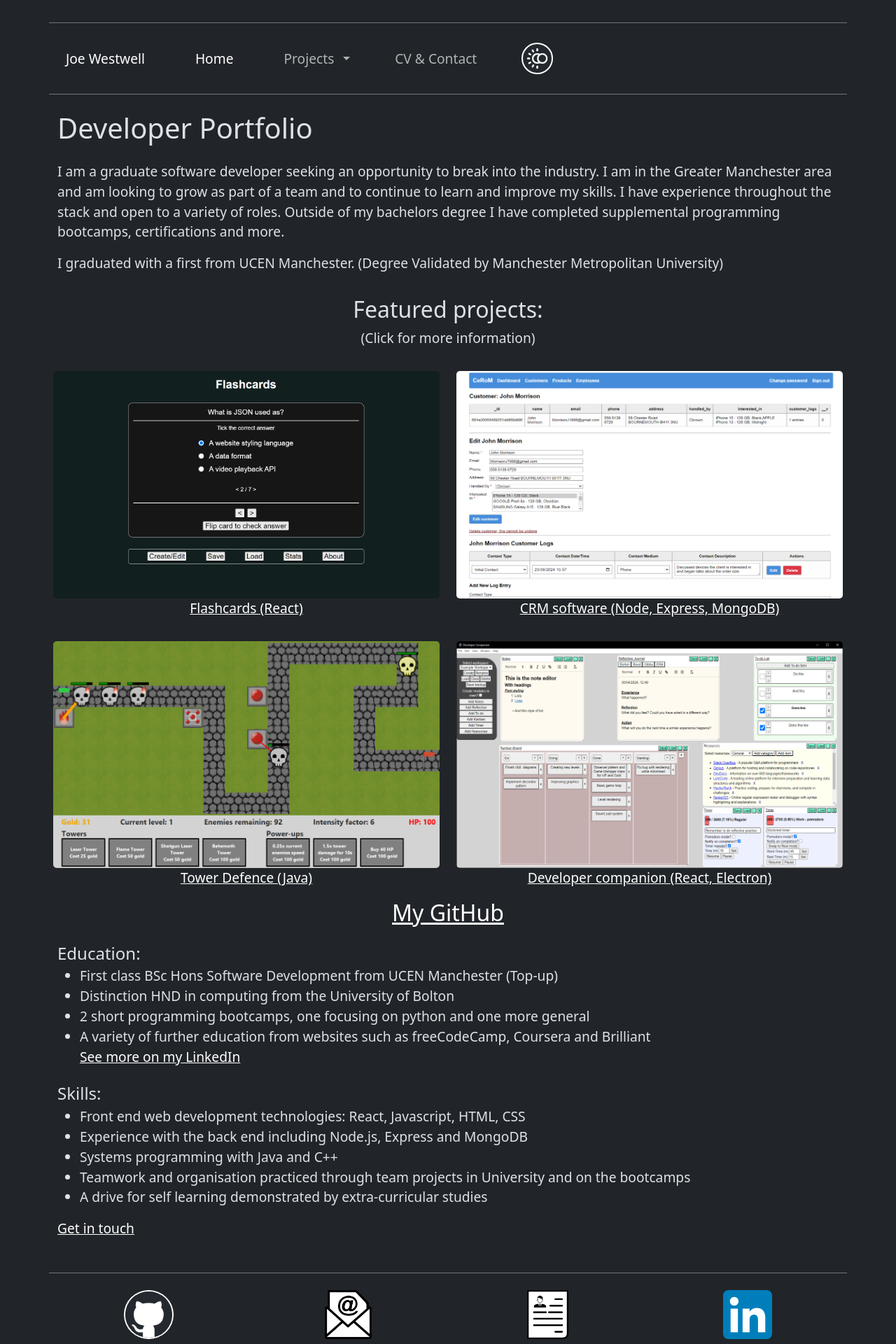
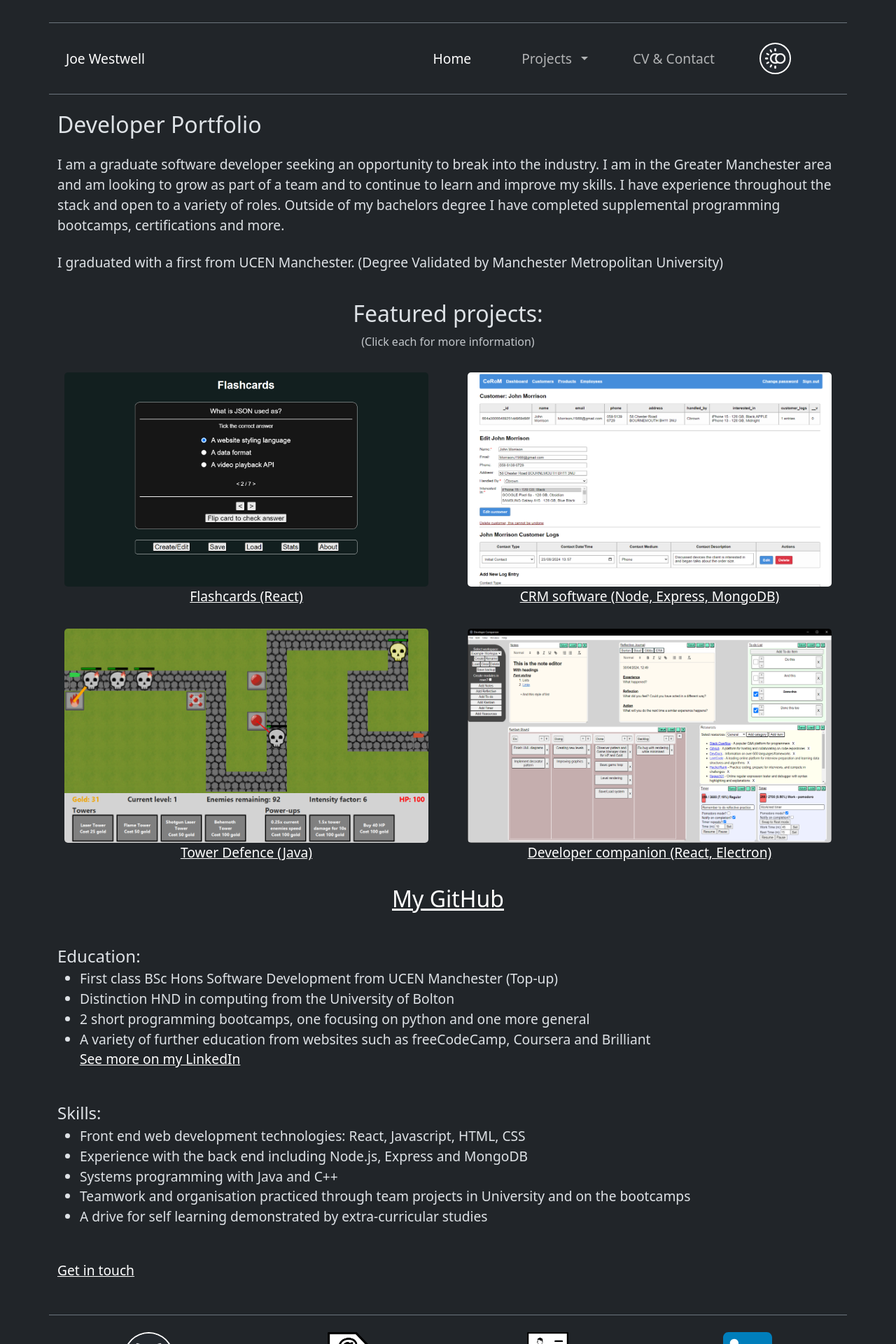
Before and after one commit to J-Wll/portfolio, a React (Vite) app: page / in a window 1280 px wide. Shown: the top 1920 px of the page at 70% size. Built offline with nearby package versions, Linux system fonts and the light colour scheme.

Commit message:
Large style changes, mainly increased spacing

```diff
--- a/src/assets/app.css
+++ b/src/assets/app.css
@@ -25,6 +25,10 @@
     height: 45px;
     border: 0;
     background-color: rgb(36 41 47);
+}
+
+.navbar-collapse {
+    flex-grow: 0;
 }
 
 .navbar-nav {
@@ -105,7 +109,9 @@ li {
     font-size: 1.5rem !important;
 }
 
-h1, h3, p{
+h1,
+h3,
+p {
     margin-bottom: 1rem;
 }
 
@@ -114,7 +120,7 @@ h1, h3, p{
     text-align: left;
 }
 
-.no-margin{
+.no-margin {
     margin: 0;
 }
 
@@ -138,6 +144,10 @@ h1, h3, p{
     filter: none;
 }
 
+.one-rem {
+    font-size: 1rem !important;
+}
+
 .subtle {
     font-size: 1rem !important;
     filter: opacity(0.85);
@@ -147,3 +157,15 @@ h1, h3, p{
     font-size: 1rem !important;
     color: var(--bs-body-color);
 }
+
+.link-blue {
+    color: rgb(169, 199, 255) !important;
+    text-decoration-color: rgb(169, 199, 255) !important;
+}
+
+.p-list {
+    margin: 0;
+    padding: 0;
+    line-height: 1.75rem;
+    filter: opacity(0.95);
+}
--- a/src/components/carousel.jsx
+++ b/src/components/carousel.jsx
@@ -11,7 +11,7 @@ export default function Carousel(props) {
     }
 
     return (
-        <div id="carouselExample" className="carousel slide mt-3 mb-3">
+        <div id="carouselExample" className="carousel slide my-5">
             <div className="carousel-inner">
                 <Images />
             </div>
--- a/src/components/footer.jsx
+++ b/src/components/footer.jsx
@@ -17,8 +17,10 @@ export default function Footer() {
                     src={cv} alt="Icon indicating CV. Downloads PDF CV."></img></a>
                 <a className="col" href="https://www.linkedin.com/in/joe-westwell/" download><img className="w-15 d-inline-block m-3"
                     src={linkedin} alt="LinkedIn logo linking to my profile"></img></a>
-                <p className="subtle">Website built with React and Bootstrap. <a href="https://github.com/J-Wll/portfolio">Repo</a></p>
             </section>
+            <p className="mt-4 subtle">Website built with React and Bootstrap. <a href="https://github.com/J-Wll/portfolio">Repo</a></p>
+
         </footer>
+
     )
 }
--- a/src/pages/DevComp.jsx
+++ b/src/pages/DevComp.jsx
@@ -13,14 +13,13 @@ export default function DevComp() {
                 <BigLink href="https://github.com/J-Wll/dev-companion" text="GitHub Repo" />
                 <Carousel imgs={imgs} />
                 <p>Features:</p>
-                <ul className="center">
-                    <li>Todo-list</li>
-                    <li>Kanban board</li>
-                    <li>Reflective journal</li>
-                    <li>Notes</li>
-                    <li>Resources list</li>
-                    <li>Timers (Regular and Pomodoro)</li>
-                </ul>
+                <p className="p-list">Todo-list</p>
+                <p className="p-list">Kanban board</p>
+                <p className="p-list">Reflective journal</p>
+                <p className="p-list">Note taking</p>
+                <p className="p-list">Resources list</p>
+                <p className="p-list">Pomodoro Timers</p>
+                <p className="p-list mb-4">Regular Timers</p>
                 <p>This project is intended to create an all in one place for individual developers to be more efficient during a project. Allowing them to track progress, create notes and manage time.</p>
                 <p>The dynamic save/load system on both modules and workspaces allows for multiple projects to be tracked. </p>
 
--- a/src/pages/Home.jsx
+++ b/src/pages/Home.jsx
@@ -10,28 +10,28 @@ export default function Home() {
     <>
 
       <section className="introduction container-xl">
-        <h1 className="my-4">Developer Portfolio</h1>
-        <p className="">I am a graduate software developer seeking an opportunity to break into the industry. I am in
+        <h2 className="my-4">Developer Portfolio</h2>
+        <p className="my-4">I am a graduate software developer seeking an opportunity to break into the industry. I am in
           the Greater Manchester area and am looking to grow
           as part of a team and to continue to learn and improve my skills. I have experience throughout the
           stack and open to a variety of roles. Outside of my bachelors degree I
           have completed supplemental programming bootcamps, certifications and more.</p>
-        <p>I graduated with a first from UCEN Manchester. (Degree Validated by Manchester Metropolitan
+        <p className="my-4">I graduated with a first from UCEN Manchester. (Degree Validated by Manchester Metropolitan
           University)</p>
       </section>
 
       {/* <!-- Section of project banner images and captions, fitting either one or two per row depending on resolution --> */}
       <section className="project-banners container-fluid my-3 pt-3 p-0 px-md-5 px-1 text-center">
         <h2>Featured projects:</h2>
-        <p>(Click for more information)</p>
+        <p className="subtle">(Click each for more information)</p>
         <section className="row-1 row text-center">
-          <figure className="banner-block col my-3">
+          <figure className="banner-block col my-3 mx-3">
             <Link to="/flashcards"><img className="img-banner" src={flashcardsImg}
               alt="Banner image for Flashcards program"></img></Link>
             <figcaption className=""><Link to="/flashcards" className="link-body-emphasis">Flashcards (React)</Link></figcaption>
           </figure>
 
-          <figure className="banner-block col my-3">
+          <figure className="banner-block col my-3 mx-3">
             <Link to="/cerom"><img className="img-banner" src={ceromImg} alt="Banner image for project 3"></img></Link>
             <figcaption className=""><Link to="/cerom" className="link-body-emphasis">CRM software (Node, Express,
               MongoDB)</Link></figcaption>
@@ -39,28 +39,28 @@ export default function Home() {
 
         </section>
         <section className="row-2 row text-center">
-          <figure className="banner-block col my-3">
+          <figure className="banner-block col my-3 mx-3">
             <Link to="/tower"><img className="img-banner" src={towerImg}
               alt="Banner image for tower defence project"></img></Link>
             <figcaption className=""><Link to="/tower" className="link-body-emphasis">Tower Defence (Java)</Link></figcaption>
           </figure>
 
-          <figure className="banner-block col my-3">
+          <figure className="banner-block col my-3 mx-3">
             <Link to="/devcomp"><img className="img-banner" src={devCompImg} alt="Banner image for project 4"></img></Link>
             <figcaption className=""><Link to="/devcomp" className="link-body-emphasis">Developer companion (React,
               Electron)</Link></figcaption>
           </figure>
 
         </section>
-        <a href="https://github.com/J-Wll" className="link-body-emphasis">
-          <h2>My GitHub</h2>
+        <a href="https://github.com/J-Wll" className="link-body-emphasis" >
+          <h2 className="mt-3">My GitHub</h2>
         </a>
       </section>
 
-      <section className="my-4 container-xl">
+      <section className="my-5 container-xl">
         {/* <h2 className="mb-1">About me</h2> */}
 
-        <h4 className="my-1 mt-4">Education:</h4>
+        <h4 className="my-1 mt-5">Education:</h4>
         <ul>
           <li>First class BSc Hons Software Development from UCEN Manchester (Top-up)</li>
           <li>Distinction HND in computing from the University of Bolton</li>
@@ -69,8 +69,8 @@ export default function Home() {
           <a href="https://www.linkedin.com/in/joe-westwell/" className="link-body-emphasis">See more on my LinkedIn</a>
         </ul>
 
-        <h4 className="my-1 mt-4">Skills:</h4>
-        <ul>
+        <h4 className="my-1 mt-5">Skills:</h4>
+        <ul className="mb-5">
           <li>Front end web development technologies: React, Javascript, HTML, CSS </li>
           <li>Experience with the back end including Node.js, Express and MongoDB</li>
           <li>Systems programming with Java and C++</li>
```
